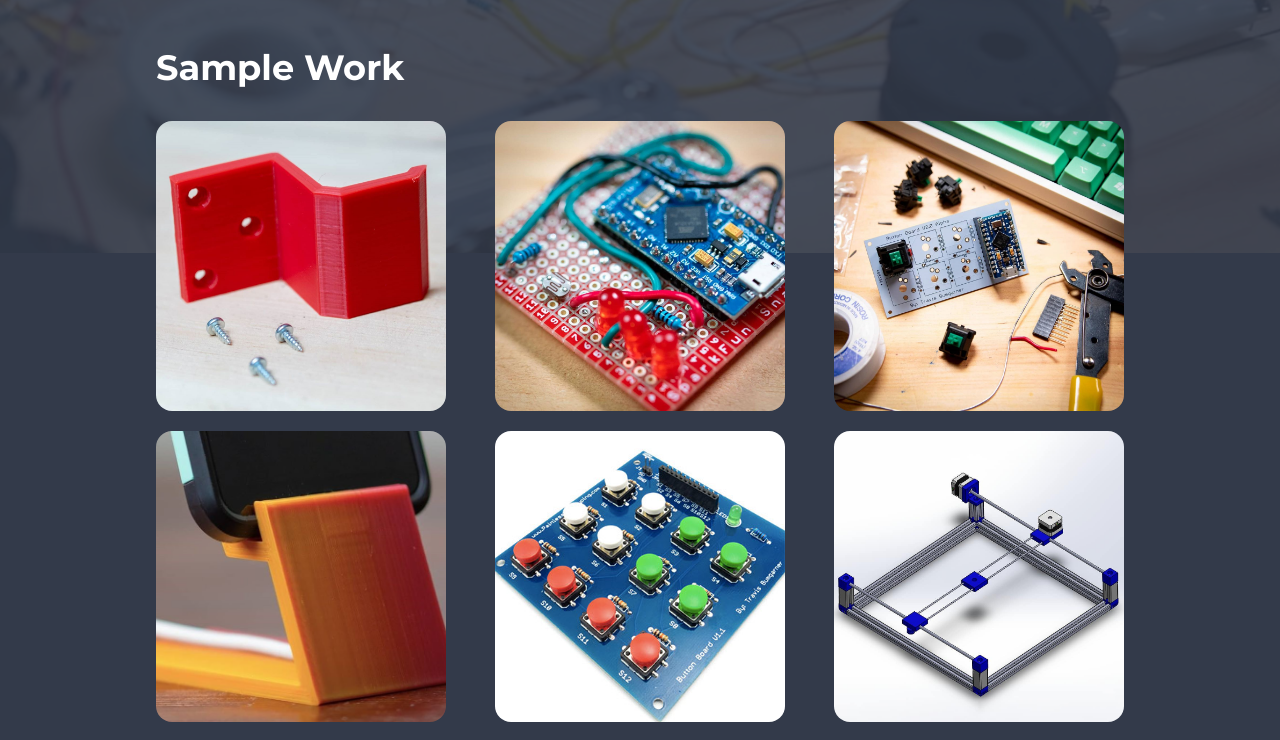
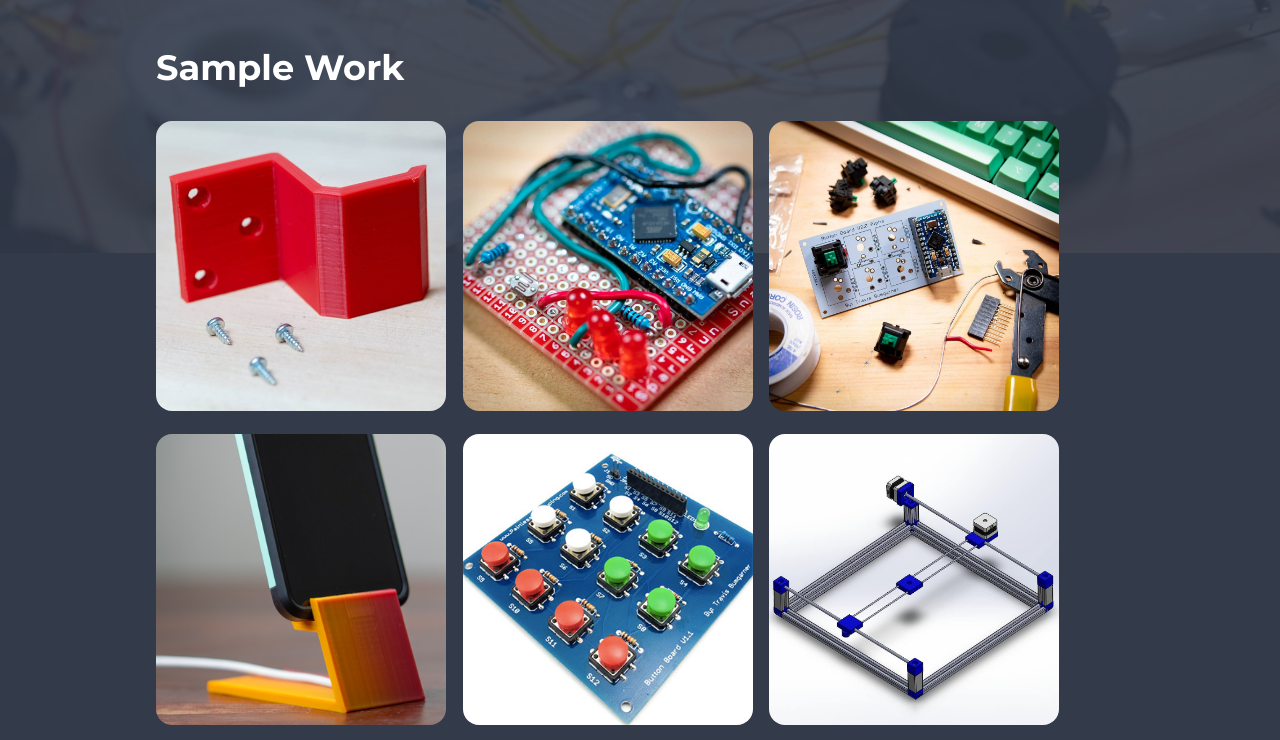
Before and after one commit to TravisBumgarner/Project-Graveyard, a React app: page / in a window 1280 px wide. Shown: the part 600-1340 px from the top of the page. Built offline with nearby package versions, Linux system fonts and the light colour scheme; a web font is replaced by a local one.

Commit message:
new iamges, fixed stretched images on ios

```diff
--- a/src/App/App.tsx
+++ b/src/App/App.tsx
@@ -127,16 +127,17 @@
 `
 
 const Img = styled.img`
-    width: calc(90% / 3);
+    width: calc(30%);
     height: auto;
     border-radius: 1em;
+
+    &:nth-child(3n+2){
+        margin-left: calc(10% / 6);
+        margin-right: calc(10% / 6);
+    }
 `
 
 const ImgGrid = styled.div`
-    display: flex;
-    justify-content: space-between;
-    flex-wrap: wrap;
-
     img {
         margin-bottom: 20px;
     }
```
Also changed, not shown: src/App/media/4.jpg, src/App/media/7.jpg.
